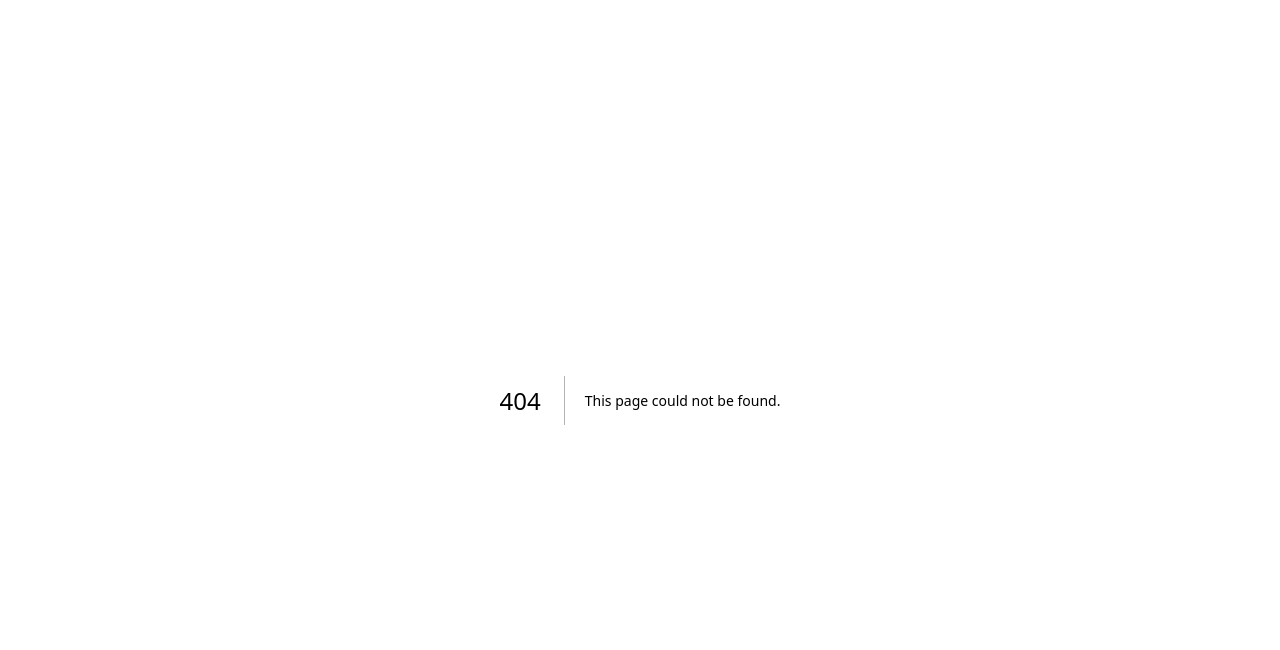
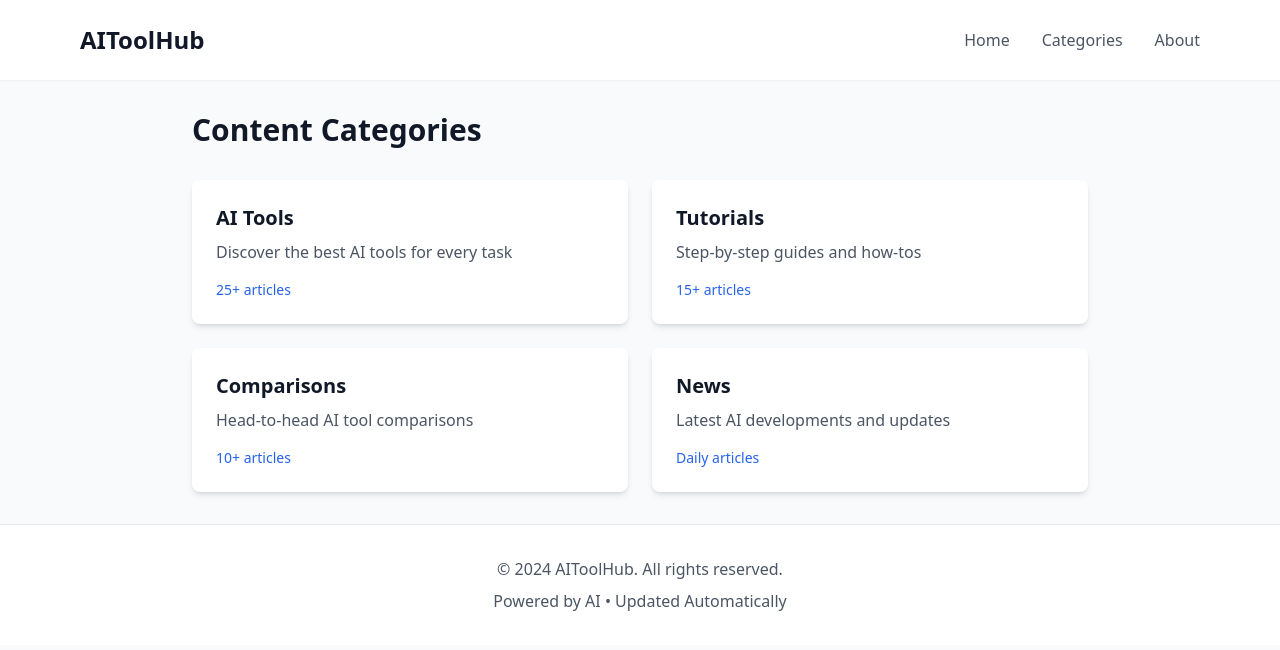
Before and after one commit to aitoolhubworkspace/aitoolhub, a Next.js app: page /categories in a window 1280 px wide. Before the commit this address had no page. Shown: the top 650 px of the page. Built offline with nearby package versions, Linux system fonts and the light colour scheme.

Commit message:
Create categories.js

```diff
--- /dev/null
+++ b/pages/categories.js
@@ -0,0 +1,32 @@
+import Layout from '../components/Layout'
+
+export default function Categories() {
+  const categories = [
+    { name: 'AI Tools', count: '25+', description: 'Discover the best AI tools for every task' },
+    { name: 'Tutorials', count: '15+', description: 'Step-by-step guides and how-tos' },
+    { name: 'Comparisons', count: '10+', description: 'Head-to-head AI tool comparisons' },
+    { name: 'News', count: 'Daily', description: 'Latest AI developments and updates' },
+  ]
+
+  return (
+    <Layout title="Categories - AIToolHub">
+      <div className="max-w-4xl mx-auto">
+        <h1 className="text-3xl font-bold text-gray-900 dark:text-white mb-8">Content Categories</h1>
+
+        <div className="grid md:grid-cols-2 gap-6">
+          {categories.map((category) => (
+            <div key={category.name} className="bg-white dark:bg-gray-800 rounded-lg shadow-md p-6">
+              <h2 className="text-xl font-semibold text-gray-900 dark:text-white mb-2">
+                {category.name}
+              </h2>
+              <p className="text-gray-600 dark:text-gray-300 mb-4">{category.description}</p>
+              <div className="text-sm text-blue-600 dark:text-blue-400">
+                {category.count} articles
+              </div>
+            </div>
+          ))}
+        </div>
+      </div>
+    </Layout>
+  )
+  }
```
